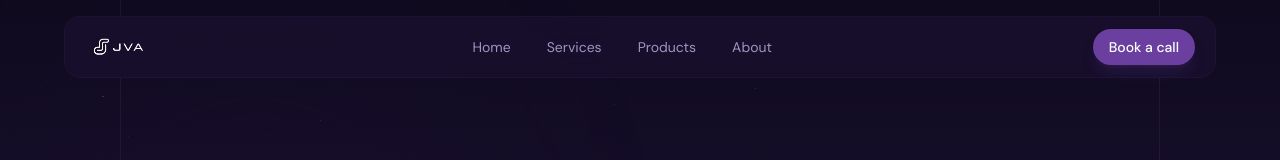
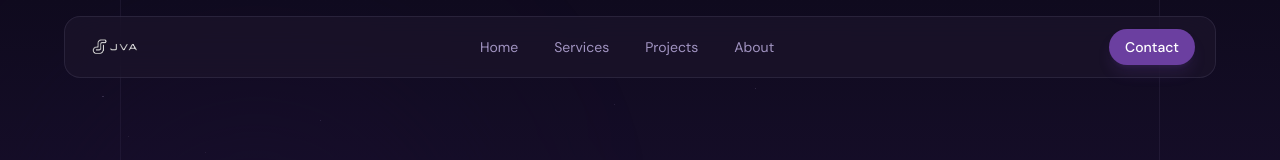
Before and after one commit to janmm97/jva-website, a Next.js app: page / in a window 1280 px wide. Shown: the top 160 px of the page. Built offline with nearby package versions, Linux system fonts and the light colour scheme.

Commit message:
feat: update navbar links to page routes, rename Products to Projects

```diff
--- a/components/layout/Navbar.tsx
+++ b/components/layout/Navbar.tsx
@@ -9,7 +9,7 @@ const BOOKING_URL = "https://form.typeform.com/to/kVhRsNfy";
 const navLinks = [
   { label: "Home",     href: "/" },
   { label: "Services", href: "/services" },
-  { label: "Products", href: "/products" },
+  { label: "Projects", href: "/projects" },
   { label: "About",    href: "/about" },
 ];
 
@@ -19,38 +19,36 @@ export function Navbar() {
 
   useEffect(() => {
     const onScroll = () => setScrolled(window.scrollY > 20);
+    onScroll();
     window.addEventListener("scroll", onScroll, { passive: true });
     return () => window.removeEventListener("scroll", onScroll);
   }, []);
 
   return (
-    /* Outer wrapper — provides top padding so pill floats above content */
     <div className="fixed top-0 left-0 right-0 z-50 px-4 pt-4">
       <nav
         className={`mx-auto max-w-6xl transition-all duration-300 rounded-2xl border ${
           scrolled
-            ? "bg-jva-dark/90 backdrop-blur-xl border-jva-purple/30 shadow-lg shadow-black/30"
-            : "bg-jva-dark/70 backdrop-blur-lg border-jva-purple/20"
+            ? "bg-[#1F192F]/90 backdrop-blur-xl border-[rgba(196,181,232,0.18)] shadow-lg shadow-black/30"
+            : "bg-[#1F192F]/55 backdrop-blur-lg border-[rgba(196,181,232,0.10)]"
         }`}
       >
         <div className="flex items-center justify-between px-5 h-[60px]">
-
-          {/* Logo */}
           <a href="/" className="flex-shrink-0">
             <img
               src="/assets/logo/jva-logo-primary-reverse-svg.svg"
               alt="JVA"
-              className="h-10 w-auto"
+              className="h-9 w-auto"
             />
           </a>
 
-          {/* Desktop nav links — centered */}
+          {/* Desktop nav links */}
           <ul className="hidden md:flex items-center gap-1">
             {navLinks.map((link) => (
               <li key={link.label}>
                 <a
                   href={link.href}
-                  className="px-4 py-2 text-sm text-jva-lavender/80 hover:text-white rounded-lg hover:bg-jva-purple/20 transition-all duration-150"
+                  className="px-4 py-2 text-sm text-jva-lavender/80 hover:text-white rounded-lg hover:bg-[rgba(196,181,232,0.10)] transition-all duration-150"
                 >
                   {link.label}
                 </a>
@@ -58,7 +56,7 @@ export function Navbar() {
             ))}
           </ul>
 
-          {/* Right — CTA */}
+          {/* CTA */}
           <div className="hidden md:flex items-center gap-3">
             <Button
               href={BOOKING_URL}
@@ -66,7 +64,7 @@ export function Navbar() {
               rel="noopener noreferrer"
               size="sm"
             >
-              Book a call
+              Contact
             </Button>
           </div>
 
@@ -83,13 +81,13 @@ export function Navbar() {
 
         {/* Mobile drawer */}
         {menuOpen && (
-          <div className="md:hidden border-t border-jva-purple/20 px-5 py-5">
+          <div className="md:hidden border-t border-[rgba(196,181,232,0.12)] px-5 py-5">
             <ul className="flex flex-col gap-1 mb-5">
               {navLinks.map((link) => (
                 <li key={link.label}>
                   <a
                     href={link.href}
-                    className="block px-3 py-2.5 text-jva-lavender/80 hover:text-white hover:bg-jva-purple/20 rounded-lg transition-all duration-150 text-sm"
+                    className="block px-3 py-2.5 text-jva-lavender/80 hover:text-white hover:bg-[rgba(196,181,232,0.10)] rounded-lg transition-all duration-150 text-sm"
                     onClick={() => setMenuOpen(false)}
                   >
                     {link.label}
@@ -103,7 +101,7 @@ export function Navbar() {
               rel="noopener noreferrer"
               className="w-full justify-center"
             >
-              Book a call
+              Contact
             </Button>
           </div>
         )}
```
